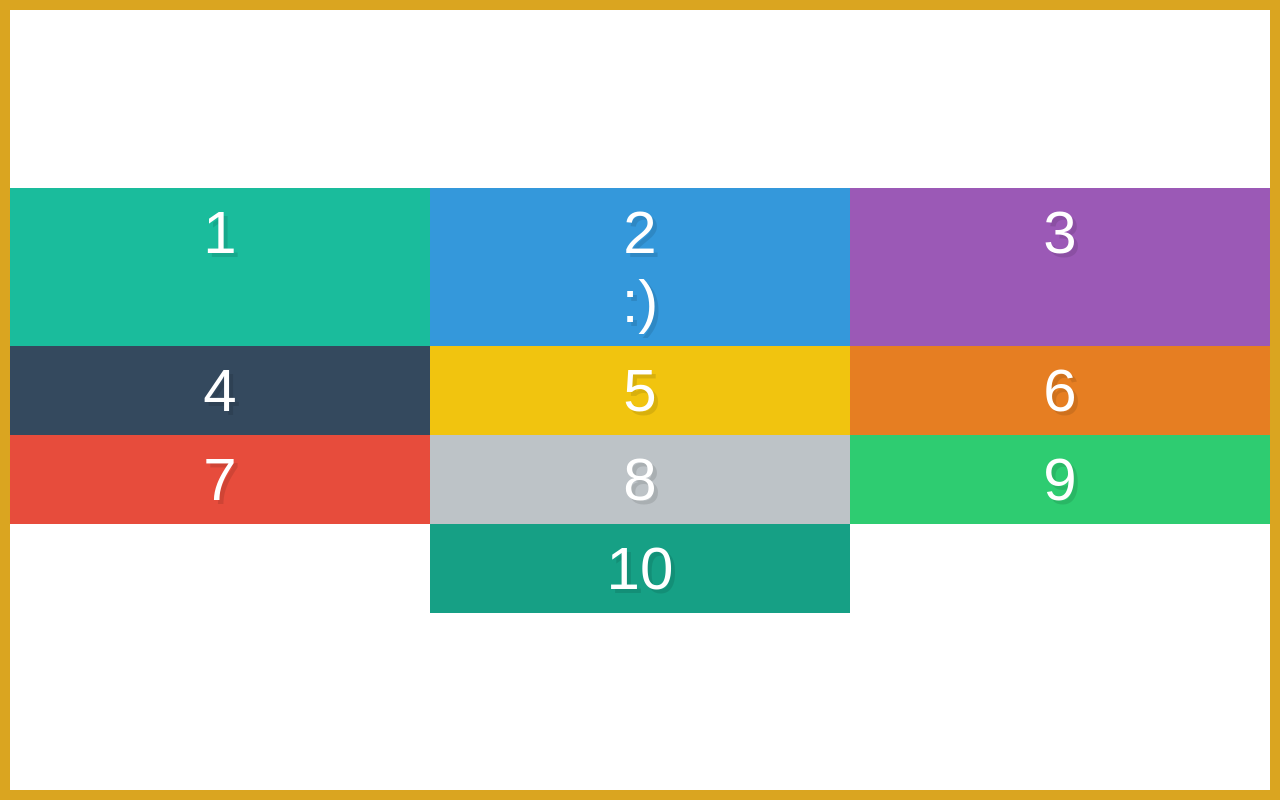
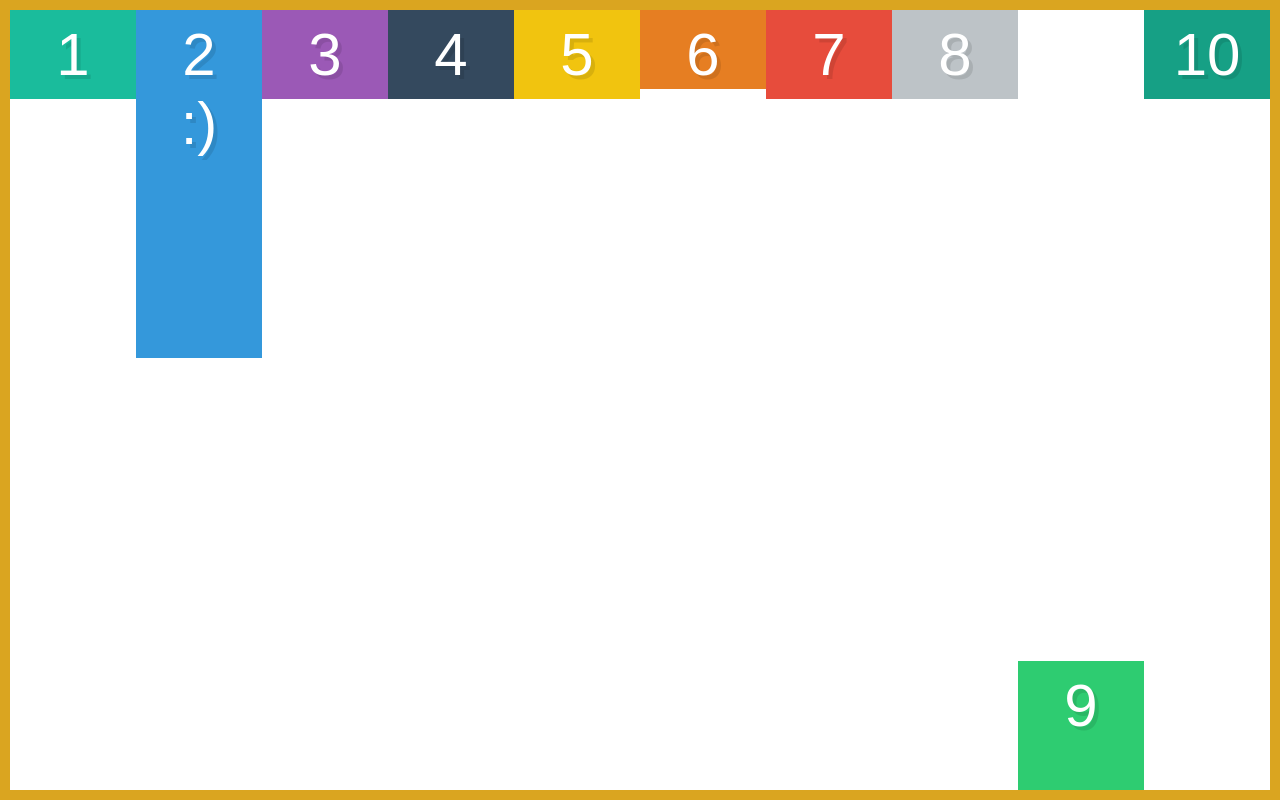
Before and after one commit to thealice/css-sandbox, a plain HTML site: page index.html in a window 1280 px wide. Drawn offline with Linux system fonts and the light colour scheme.

Commit message:
align the ninth box to the bottom, the rest at the top

```diff
--- a/style.css
+++ b/style.css
@@ -33,18 +33,22 @@ input[type=reset],input[type=submit]{-webkit-appearance:button;cursor:pointer;}b
   display:flex;
   border: 10px solid goldenrod;
   height: 100vh;
-  /* align-content only works if we have multiple lines of items.
-  determines what to do with extra space on cross-axix */
-  /* align-content: space-between; */
-  /* align-content: space-around; */
-  /* align-content: space-evenly; */
-  /* align-content: flex-end; */
-  /* align-content: flex-start; */
-  align-content: center;
-  justify-content: center;
-  flex-wrap: wrap;
+  align-items: flex-start;
 }
 
 .box {
   width: 33.33333%;
 }
+
+.box2 {
+  padding-bottom: 200px;
+}
+
+.box6 {
+  padding-bottom: 0;
+}
+
+.box9 {
+  padding-bottom: 50px;
+  align-self: flex-end;
+}
```
